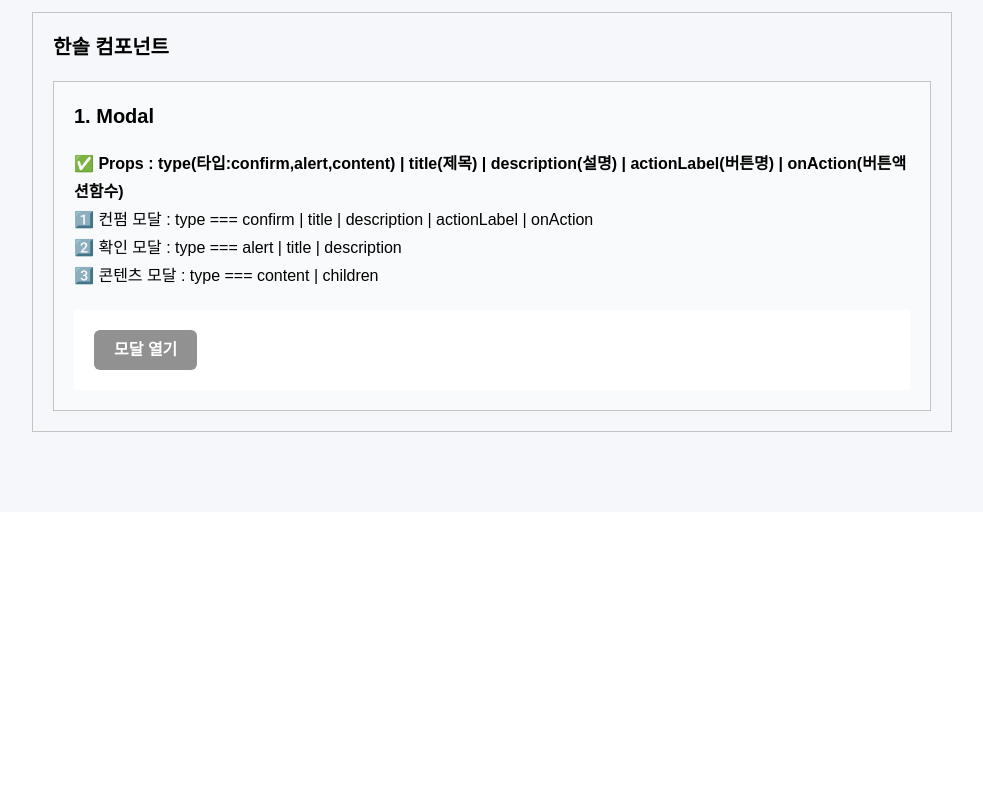
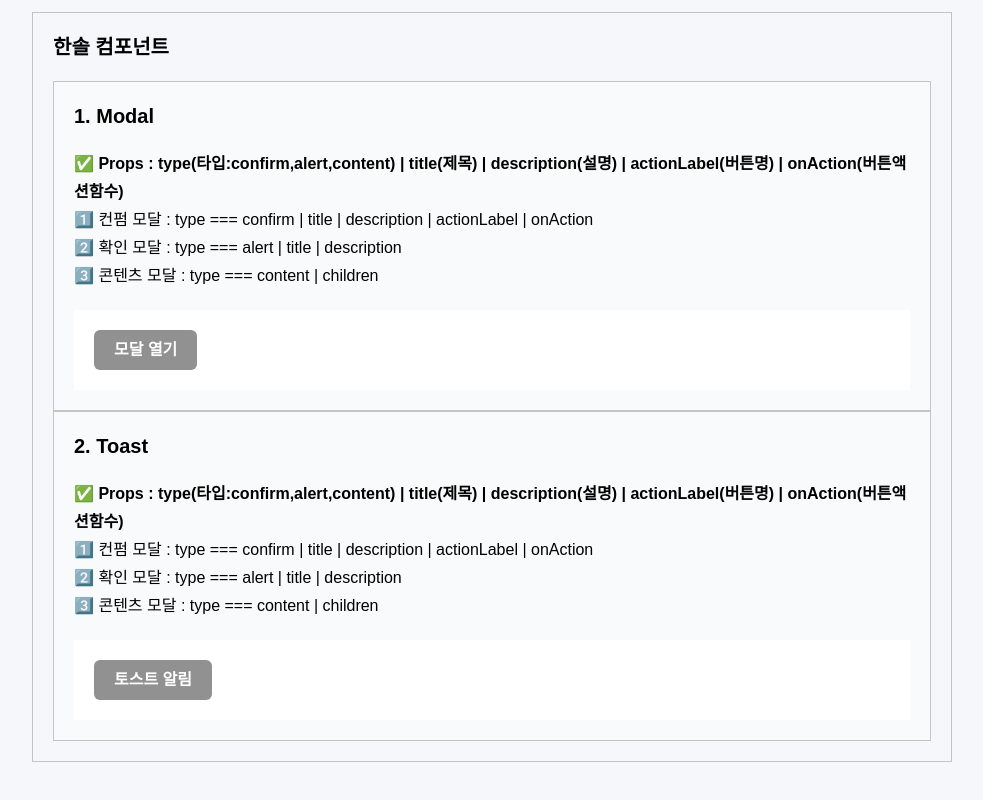
Before and after one commit to 0430will/FE12_Team5_epigram, a Next.js app: page /sample in a window 1280 px wide. Shown: the part 2337-3137 px from the top of the page, without its empty margins (148-1131 px from the left). Before the commit the page ends 2849 px from the top, so only its background shows below. Built offline with nearby package versions, Linux system fonts and the light colour scheme; no server answers; a web font is replaced by a local one.

Commit message:
Feat: 토스트 세팅 중

```diff
--- a/src/app/layout.tsx
+++ b/src/app/layout.tsx
@@ -3,6 +3,7 @@ import './globals.css';
 import { AuthProvider } from '@/lib/next-auth/auth_provider';
 import PageBackground from '@/components/PageBackground';
 import ClientHeader from '@/components/header/ClientHeader';
+import ToastProvider from '@/components/Toast/ToastProvider';
 
 export const metadata: Metadata = {
   title: 'Epigram',
@@ -21,6 +22,7 @@ export default function RootLayout({
           <ClientHeader />
           <AuthProvider>{children}</AuthProvider>
         </PageBackground>
+        <ToastProvider />
       </body>
     </html>
   );
--- a/src/app/sample/_components/Sol.tsx
+++ b/src/app/sample/_components/Sol.tsx
@@ -2,6 +2,7 @@
 
 import { useRef } from 'react';
 import { Modal, ModalHandle } from '@/components/Modal';
+import { Notify } from '@/components/Toast/ToastProvider';
 
 export default function Sol() {
   const modalRef = useRef<ModalHandle | null>(null);
@@ -44,6 +45,29 @@ export default function Sol() {
           />
         </div>
       </div>
+      <div className="border border-gray-200 bg-gray-50 p-5">
+        <h3 className="mb-5 text-xl font-bold">2. Toast</h3>
+        <p className="mb-5 leading-7">
+          <b>
+            ✅ Props : type(타입:confirm,alert,content) | title(제목) | description(설명) | actionLabel(버튼명) |
+            onAction(버튼액션함수)
+          </b>
+          <br />
+          1️⃣ 컨펌 모달 : type === confirm | title | description | actionLabel | onAction
+          <br />
+          2️⃣ 확인 모달 : type === alert | title | description
+          <br />
+          3️⃣ 콘텐츠 모달 : type === content | children
+        </p>
+        <div className="bg-white p-5">
+          <button
+            onClick={() => Notify({ message: '기본 타입 알림입니다!' })}
+            className="cursor-pointer rounded-md bg-gray-400 px-5 py-2 font-bold text-white"
+          >
+            토스트 알림
+          </button>
+        </div>
+      </div>
     </>
   );
 }
--- /dev/null
+++ b/src/components/Toast/ToastProvider.tsx
@@ -0,0 +1,45 @@
+import { ToastContainer, toast, Slide, ToastOptions } from 'react-toastify';
+import 'react-toastify/dist/ReactToastify.css';
+
+export default function ToastProvider() {
+  return (
+    <ToastContainer
+      position="bottom-center"
+      autoClose={1500000}
+      hideProgressBar
+      newestOnTop={false}
+      closeOnClick
+      pauseOnFocusLoss
+      draggable
+      pauseOnHover
+      theme="dark"
+      transition={Slide}
+      limit={3}
+    />
+  );
+}
+
+interface NotifyData {
+  message: string;
+  type?: 'success' | 'error' | 'info';
+}
+
+export function Notify(data: NotifyData, options?: ToastOptions) {
+  if (!data?.message) {
+    return;
+  }
+
+  switch (data.type) {
+    case 'success':
+      toast.success(data.message, options);
+      break;
+    case 'error':
+      toast.error(data.message, options);
+      break;
+    case 'info':
+      toast.info(data.message, options);
+      break;
+    default:
+      toast(data.message, options);
+  }
+}
```
